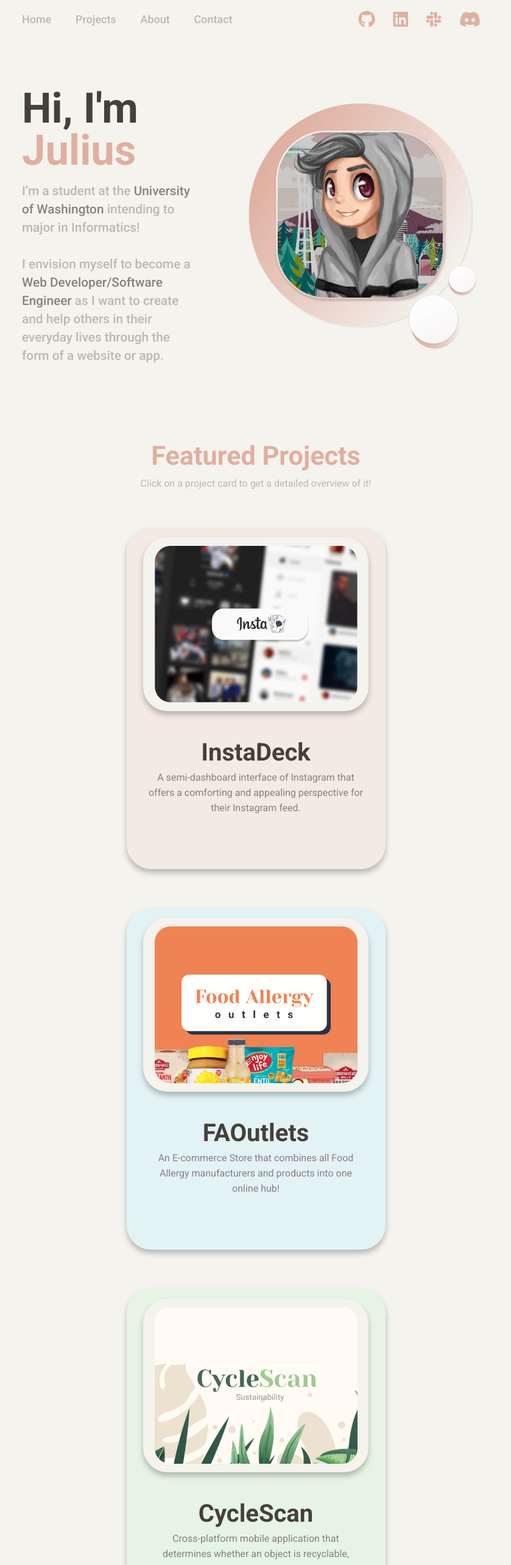
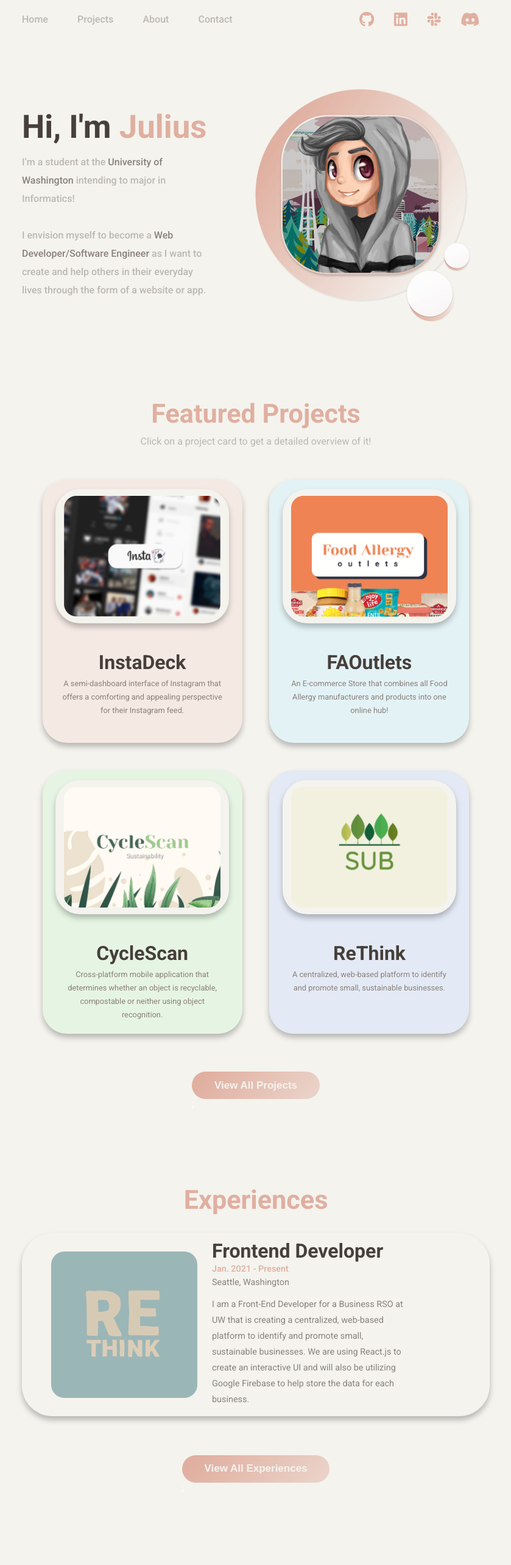
Before and after one commit to juliuscecilia33/Portfolio, a React (Create React App) app: page / in a window 1280 px wide. Shown: the top 2566 px of the page at 61% size, without its empty margins (220-1059 px from the left). Built offline with nearby package versions, Linux system fonts and the light colour scheme; no server answers.

Commit message:
first page responsiveness

```diff
--- a/src/components/Contact/styles/contact.js
+++ b/src/components/Contact/styles/contact.js
@@ -44,13 +44,18 @@
   );
   border-radius: 50px;
   padding: 0 1rem;
+
+  @media (max-width: 1450px) {
+    padding: 1.2rem;
+  }
 `;
 
 export const Title = styled.h3`
   font-weight: 700;
-  font-size: 32px;
+  font-size: 1.5rem;
   color: #f4f3ee;
-  margin-bottom: 2.5rem;
+  margin-bottom: 2rem;
+  text-align: center;
 `;
 
 export const Description = styled.p`
@@ -125,20 +130,36 @@
 export const Labels = styled.div`
   display: flex;
   align-items: center;
+  justify-content: center;
   width: 100%;
   margin-bottom: 1rem;
-  padding: 0 1.5rem;
 
   i {
     font-size: 28px;
     color: #f4f3ee;
     margin-right: 1rem;
+
+    @media (max-width: 1650px) {
+      font-size: 25px;
+    }
+
+    @media (max-width: 1400px) {
+      font-size: 19px;
+    }
   }
 
   p {
     font-weight: 500;
     font-size: 16px;
     color: #f4f3ee;
+
+    @media (max-width: 1650px) {
+      font-size: 15px;
+    }
+
+    @media (max-width: 1400px) {
+      font-size: 14px;
+    }
   }
 `;
 
@@ -152,6 +173,10 @@
   i {
     font-size: 28px;
     color: #f4f3ee;
+
+    @media (max-width: 1400px) {
+      font-size: 24px;
+    }
   }
 `;
 
@@ -172,4 +197,9 @@
   font-weight: 600;
   font-size: 1rem;
   margin-top: 1rem;
+
+  @media (max-width: 1650px) {
+    height: 40px;
+    font-size: 0.9rem;
+  }
 `;
--- a/src/components/Experiences/styles/experiences.js
+++ b/src/components/Experiences/styles/experiences.js
@@ -36,6 +36,11 @@
   margin-bottom: 4rem;
   border-radius: 50px;
   padding: 0 2rem;
+
+  @media (max-width: 1650px) {
+    height: 300px;
+    padding: 1.5rem;
+  }
 `;
 
 export const Image = styled.div`
@@ -65,6 +70,14 @@
   font-weight: 800;
   color: #463f3a;
   margin-bottom: 7px;
+
+  @media (max-width: 1650px) {
+    font-size: 2.5rem;
+  }
+
+  @media (max-width: 1450px) {
+    font-size: 2rem;
+  }
 `;
 
 export const Date = styled.p`
@@ -72,6 +85,14 @@
   font-weight: 500;
   color: #e0afa0;
   margin-bottom: 7px;
+
+  @media (max-width: 1650px) {
+    font-size: 1rem;
+  }
+
+  @media (max-width: 1450px) {
+    font-size: 0.9rem;
+  }
 `;
 
 export const Location = styled.p`
@@ -79,6 +100,14 @@
   font-weight: 400;
   color: #8a817c;
   margin-bottom: 1rem;
+
+  @media (max-width: 1650px) {
+    font-size: 1rem;
+  }
+
+  @media (max-width: 1450px) {
+    font-size: 0.9rem;
+  }
 `;
 
 export const Description = styled.p`
@@ -87,6 +116,16 @@
   line-height: 30px;
   font-weight: 400;
   color: #8a817c;
+
+  @media (max-width: 1650px) {
+    font-size: 0.9rem;
+    line-height: 27px;
+  }
+
+  @media (max-width: 1450px) {
+    font-size: 0.9rem;
+    line-height: 26px;
+  }
 `;
 
 export const Button = styled.button`
@@ -104,4 +143,16 @@
   justify-content: center;
   align-items: center;
   padding: 0 2.7rem;
+
+  @media (max-width: 1650px) {
+    height: 48px;
+    padding: 0 2.5rem;
+    font-size: 18px;
+  }
+
+  @media (max-width: 1450px) {
+    height: 45px;
+    padding: 0 2.3rem;
+    font-size: 17px;
+  }
 `;
--- a/src/components/Footer/styles/footer.js
+++ b/src/components/Footer/styles/footer.js
@@ -27,6 +27,10 @@
   &:hover {
     color: #e0afa0;
   }
+
+  @media (max-width: 1360px) {
+    font-size: 1rem;
+  }
 `;
 
 export const Icons = styled.div`
@@ -44,6 +48,10 @@
     cursor: pointer;
     transition: all 0.5s ease;
 
+    @media (max-width: 1360px) {
+      font-size: 25px;
+    }
+
     &:hover {
       color: #e0afa0;
     }
--- a/src/components/Header/styles/header.js
+++ b/src/components/Header/styles/header.js
@@ -26,6 +26,10 @@
   &:hover {
     color: #8a817c;
   }
+
+  @media (max-width: 1360px) {
+    font-size: 1rem;
+  }
 `;
 
 export const Icons = styled.div`
@@ -39,5 +43,9 @@
   i {
     font-size: 28px;
     color: #e0afa0;
+
+    @media (max-width: 1360px) {
+      font-size: 25px;
+    }
   }
 `;
--- a/src/components/Hero/styles/hero.js
+++ b/src/components/Hero/styles/hero.js
@@ -26,6 +26,14 @@
   span {
     color: #e0afa0;
   }
+
+  @media (max-width: 1500px) {
+    font-size: 4rem;
+  }
+
+  @media (max-width: 1360px) {
+    font-size: 3.3rem;
+  }
 `;
 
 export const Description = styled.p`
@@ -39,6 +47,15 @@
   span {
     color: #8a817c;
   }
+
+  @media (max-width: 1500px) {
+    font-size: 1.1rem;
+    width: 90%;
+  }
+
+  @media (max-width: 1360px) {
+    font-size: 1rem;
+  }
 `;
 
 export const Image = styled.div`
@@ -49,5 +66,10 @@
   img {
     width: 90%;
     height: auto;
+
+    @media (max-width: 1500px) {
+      width: 85%;
+      height: auto;
+    }
   }
 `;
--- a/src/components/ProjectsH/styles/projectsh.js
+++ b/src/components/ProjectsH/styles/projectsh.js
@@ -43,6 +43,20 @@
   padding: 1rem 1rem;
   margin: 2rem;
   cursor: pointer;
+
+  @media (max-width: 1650px) {
+    width: 359px;
+    height: 472px;
+  }
+
+  @media (max-width: 1450px) {
+    margin: 1.4rem;
+  }
+
+  @media (max-width: 1360px) {
+    width: 328px;
+    height: 432px;
+  }
 `;
 
 export const Image = styled.div`
@@ -55,6 +69,16 @@
   justify-content: center;
   align-items: center;
   margin-bottom: 3rem;
+
+  @media (max-width: 1650px) {
+    width: 312px;
+    height: 241px;
+  }
+
+  @media (max-width: 1360px) {
+    width: 285px;
+    height: 220px;
+  }
 
   img {
     width: 90%;
@@ -75,6 +99,10 @@
   font-size: 2.5rem;
   color: #463f3a;
   margin-bottom: 0.5rem;
+
+  @media (max-width: 1650px) {
+    font-size: 2rem;
+  }
 `;
 
 export const Description = styled.p`
@@ -83,6 +111,17 @@
   font-weight: 400;
   color: #8a817c;
   line-height: 25px;
+
+  @media (max-width: 1650px) {
+    font-size: 0.9rem;
+    line-height: 23px;
+  }
+
+  @media (max-width: 1360px) {
+    font-size: 0.8rem;
+    line-height: 22px;
+    width: 92%;
+  }
 `;
 
 export const Button = styled.button`
@@ -101,4 +140,16 @@
   justify-content: center;
   align-items: center;
   padding: 0 2.7rem;
+
+  @media (max-width: 1650px) {
+    height: 48px;
+    padding: 0 2.5rem;
+    font-size: 18px;
+  }
+
+  @media (max-width: 1450px) {
+    height: 45px;
+    padding: 0 2.3rem;
+    font-size: 17px;
+  }
 `;
--- a/src/containers/contact.js
+++ b/src/containers/contact.js
@@ -1,7 +1,9 @@
-import React from "react";
+import React, { useState } from "react";
 import { Contact } from "../components";
 import emailjs from "emailjs-com";
 import { init } from "emailjs-com";
+import { CopyToClipboard } from "react-copy-to-clipboard";
+import { Alert } from "@material-ui/lab";
 const {
   REACT_APP_USER_ID,
   REACT_APP_SERVICE_ID,
@@ -10,6 +12,8 @@
 init(REACT_APP_USER_ID);
 
 export function ContactContainer() {
+  const [copy, setCopy] = useState(false);
+
   function sendEmail(e) {
     e.preventDefault();
 
@@ -42,10 +46,32 @@
               <p>juliuscecilia33@gmail.com</p>
             </Contact.Labels>
             <Contact.Icons>
-              <i class="fab fa-github"></i>
-              <i class="fab fa-linkedin"></i>
-              <i class="fab fa-slack"></i>
-              <i class="fab fa-discord"></i>
+              <a
+                href="https://github.com/juliuscecilia33"
+                target="_blank"
+                rel="noopener noreferrer"
+              >
+                <i class="fab fa-github"></i>
+              </a>
+              <a
+                href="https://www.linkedin.com/in/julius-cecilia/"
+                target="_blank"
+                rel="noopener noreferrer"
+              >
+                <i class="fab fa-linkedin"></i>
+              </a>
+              <a
+                href="https://slack.com/"
+                target="_blank"
+                rel="noopener noreferrer"
+              >
+                <i class="fab fa-slack"></i>
+              </a>
+              <CopyToClipboard text="julius!#4803">
+                <button onClick={() => setCopy(true)}>
+                  <i class="fab fa-discord"></i>
+                </button>
+              </CopyToClipboard>
             </Contact.Icons>
           </Contact.Bubble>
           <Contact.Inputs onSubmit={sendEmail}>
@@ -85,6 +111,14 @@
             <Contact.Button type="submit">Send Message</Contact.Button>
           </Contact.Inputs>
         </Contact.Card>
+        {copy && (
+          <Alert
+            bgcolor="linear-gradient(130.16deg, #E0AFA0 9.59%, rgba(224, 175, 160, 0.43) 102.85%);"
+            onClose={() => setCopy(false)}
+          >
+            Copied Discord ID!
+          </Alert>
+        )}
       </Contact>
     </>
   );
```
